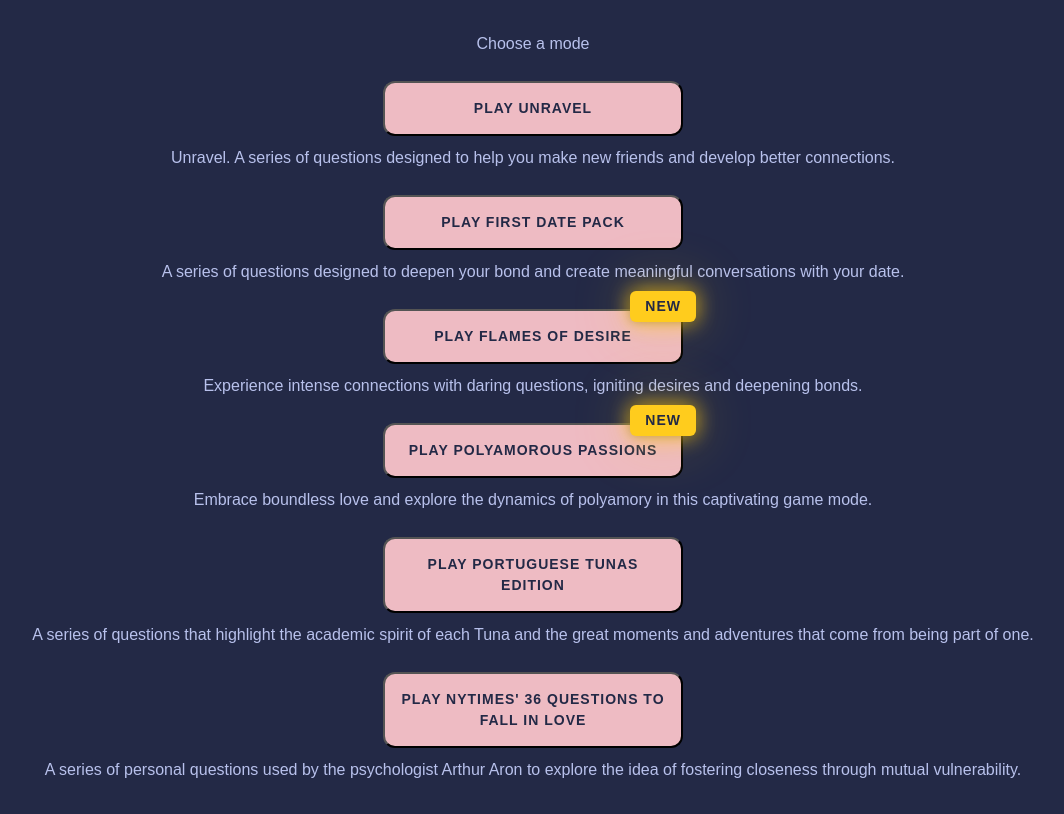
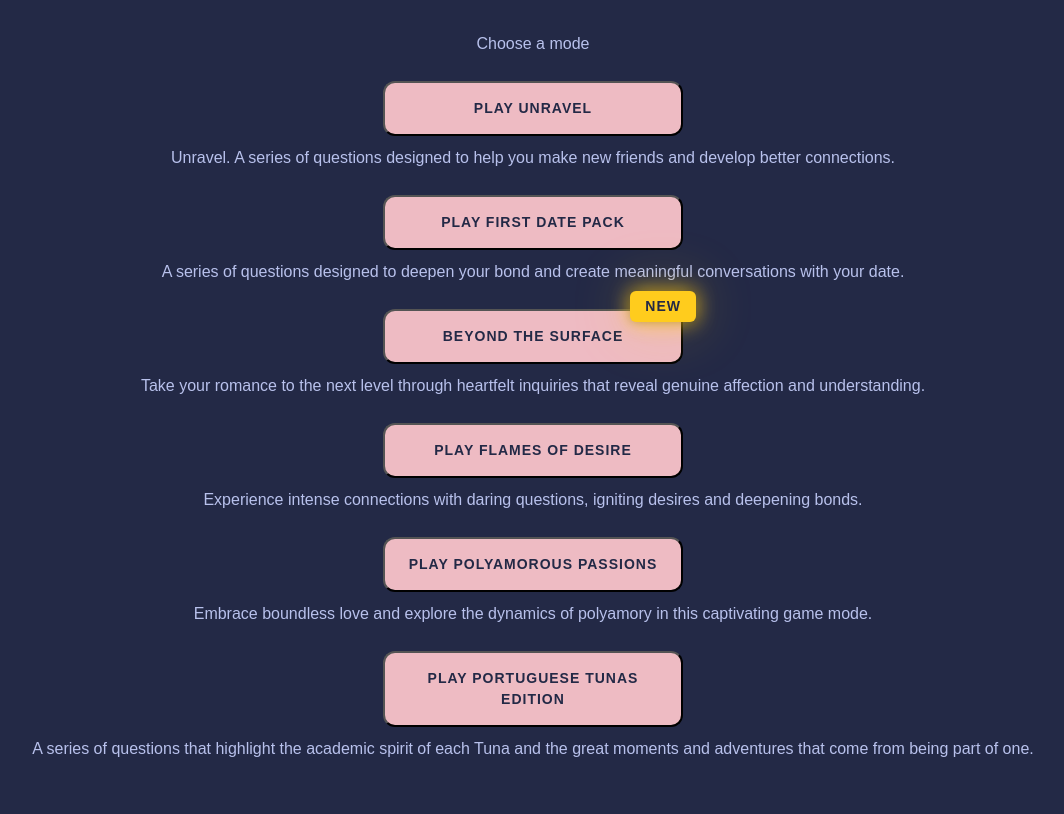
Before and after one commit to MrValraven/unravel, a React (Vite) app: page /questions in a window 1280 px wide. Shown: the whole page, without its empty margins (107-1171 px from the left). Built offline with nearby package versions, Linux system fonts and the light colour scheme.

Commit message:
Added new advanced dating game mode

```diff
--- /dev/null
+++ b/src/data/advancedDating.json
@@ -0,0 +1,40 @@
+[
+  "What's your favorite type of cuisine?",
+  "What dish from your childhood makes you feel nostalgic?",
+  "What do you think my go to karaoke song is?",
+  "What compliment do you think I hear the most?",
+  "What does my phone wallpaper tell you about me?",
+  "What about me is most strange or unfamiliar to you?",
+  "If you were to buy me a present, knowing nothing about me other than what I look like, what would it be?",
+  "What was your favorite childhood show?",
+  "What was your first impression of me?",
+  "What would your younger self not believe about your life today?",
+  "What is something you wouldn't want to change about yourself?",
+  "Create a secret handshake :)",
+  "How does someone earn your vulnerability? Have I earned it? Can I earn more?",
+  "What do you think my defining characteristic",
+  "What do you think our most important similarity is?",
+  "What answer of mine made you light up?",
+  "What do you think my superpower is?",
+  "What would be the perfect gift for me?",
+  "How would you describe me to a stranger?",
+  "What parts of yourself do you see in me?",
+  "What about me surprised you the most?",
+  "How do you feel right now?",
+  "Give each other a hug. Not the crappy kind. A warm fluffy hug",
+  "What would make you feel closer to me?",
+  "What can we create together?",
+  "Take a selfie together :)",
+  "Share something you're most grateful for in this current moment.",
+  "How do you want to change the world?",
+  "How do you describe the feeling of being in love?",
+  "What's your 'slow dance in the kitchen' song?",
+  "How do you want to be loved?",
+  "What color do you think of when you think of yourself?",
+  "What type of love do you want to give?",
+  "What’s the most creative thing you can cook?",
+  "What makes me different from everyone else you've met?",
+  "What do you want to try with me that we haven’t done together yet?",
+  "Why do you think we work?",
+  "What has this conversation taught you about yourself?"
+]
--- a/src/pages/Questions/Questions.jsx
+++ b/src/pages/Questions/Questions.jsx
@@ -3,8 +3,8 @@ import "./styles.scss";
 
 import questionsData from "../../data/questions.json";
 import tunasData from "../../data/tunas.json";
-import thirtySixData from "../../data/thirtysix.json";
 import firstDateData from "../../data/firstDate.json";
+import advancedDating from "../../data/advancedDating.json";
 import spicyData from "../../data/spicy.json";
 import polyamoryData from "../../data/polyamory.json";
 
@@ -77,11 +77,20 @@ const Questions = () => {
             </p>
           </div>
           <div className="mode">
-            <button onClick={() => switchToMode(spicyData)}>
-              Play Flames of Desire
+            <button onClick={() => switchToMode(advancedDating)}>
+              Beyond the Surface
               <div className="newModeTag">
                 <p>New</p>
               </div>
+            </button>
+            <p className="modeDescription">
+              Take your romance to the next level through heartfelt inquiries
+              that reveal genuine affection and understanding.
+            </p>
+          </div>
+          <div className="mode">
+            <button onClick={() => switchToMode(spicyData)}>
+              Play Flames of Desire
             </button>
             <p className="modeDescription">
               Experience intense connections with daring questions, igniting
@@ -91,9 +100,6 @@ const Questions = () => {
           <div className="mode">
             <button onClick={() => switchToMode(polyamoryData)}>
               Play Polyamorous Passions
-              <div className="newModeTag">
-                <p>New</p>
-              </div>
             </button>
             <p className="modeDescription">
               Embrace boundless love and explore the dynamics of polyamory in
@@ -110,16 +116,6 @@ const Questions = () => {
               part of one.
             </p>
           </div>
-          <div>
-            <button onClick={() => switchToMode(thirtySixData)}>
-              Play NYTimes' 36 Questions to fall in love
-            </button>
-            <p className="modeDescription">
-              A series of personal questions used by the psychologist Arthur
-              Aron to explore the idea of fostering closeness through mutual
-              vulnerability.
-            </p>
-          </div>
         </div>
       )}
     </div>
```
